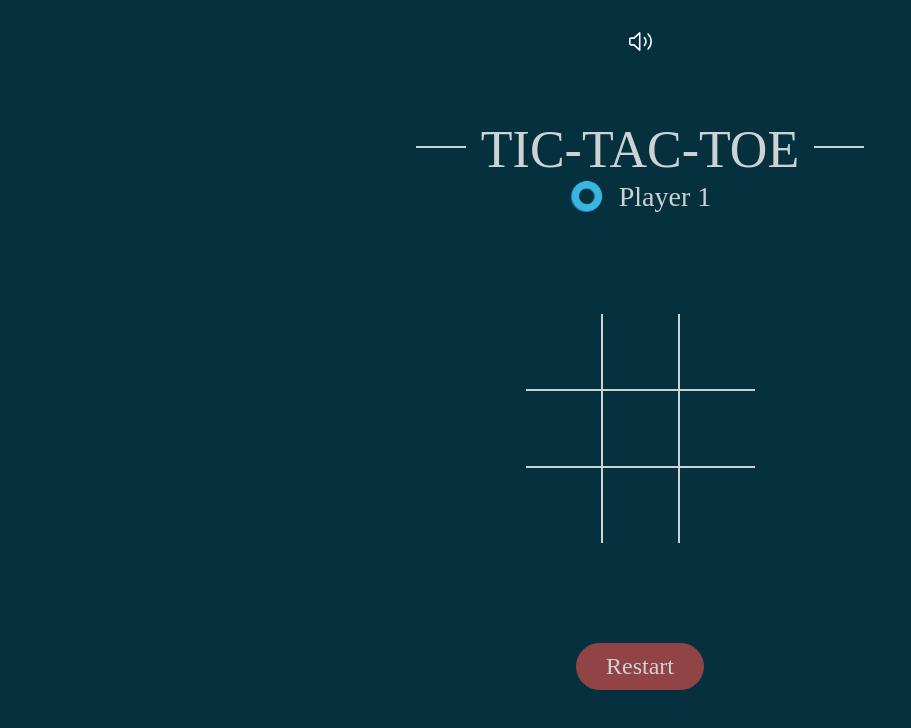
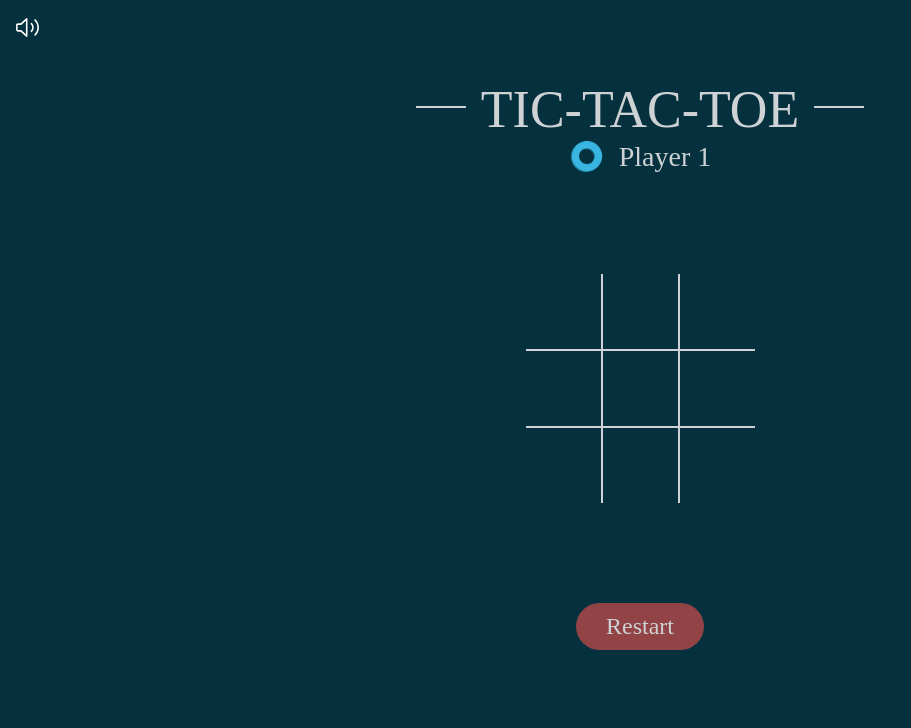
Before and after one commit to biancashiromoto/react-tic-tac-toe, a React (Vite) app: page / in a window 1280 px wide. Shown: the top 728 px of the page, without its empty margins (0-911 px from the left). Built offline with nearby package versions, Linux system fonts and the light colour scheme; a web font is replaced by a local one.

Commit message:
style: Place toggle mode button

```diff
--- a/src/components/Button/Button.css
+++ b/src/components/Button/Button.css
@@ -27,11 +27,14 @@
 }
 
 .toggle-mute__button {
+  align-items: center;
   background-color: unset;
   border: none;
   border-radius: 100%;
+  display: flex;
   height: 35px;
-  margin: 25px;
+  justify-content: center;
+  margin: 10px 0 0 10px;
   transition: 350ms;
   width: 35px;
 }
```
